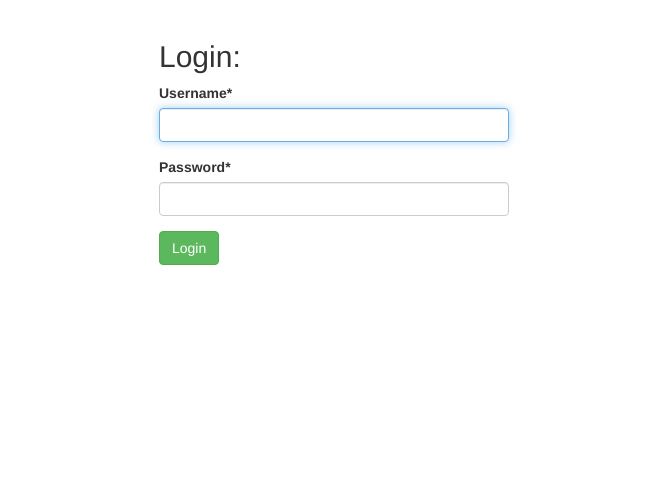
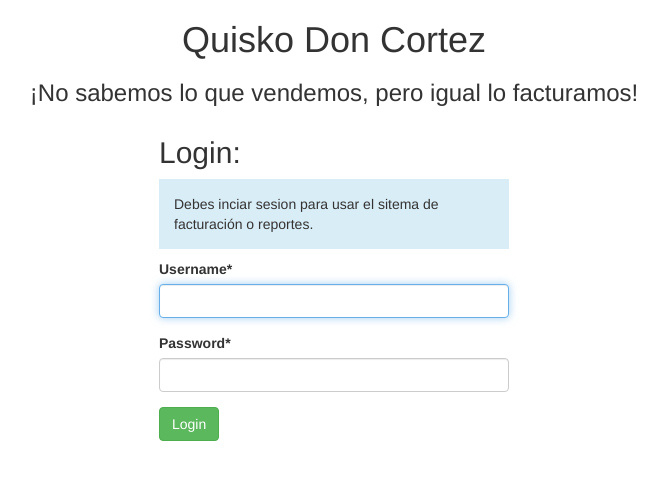
Before and after one commit to mikenunez/quiosko-don-cortez, a Django app: page / in a window 1280 px wide. Shown: the part 52-532 px from the top of the page, without its empty margins (306-973 px from the left). Run offline with Django 3.2, Linux system fonts and the light colour scheme; some libraries are stand-ins or nearby versions.

Commit message:
Add help text on index

```diff
--- a/code/quiosko/templates/login.html
+++ b/code/quiosko/templates/login.html
@@ -2,9 +2,11 @@
 {% load static %}
 {% load crispy_forms_tags %}
 {% block pagecontent %}
-
+<h1 class="text-center">Quisko Don Cortez</h1>
+<h3 class="text-center">¡No sabemos lo que vendemos, pero igual lo facturamos!</h3>
 <div class="col-md-4 col-md-offset-4">
     <h2>Login:</h2>
+	<p style="padding:15px" class="bg-info">Debes inciar sesion para usar el sitema de facturación o reportes.</p>
     <form method="post" action="/login">
     {% csrf_token %}
         {{ form|crispy }}
```
